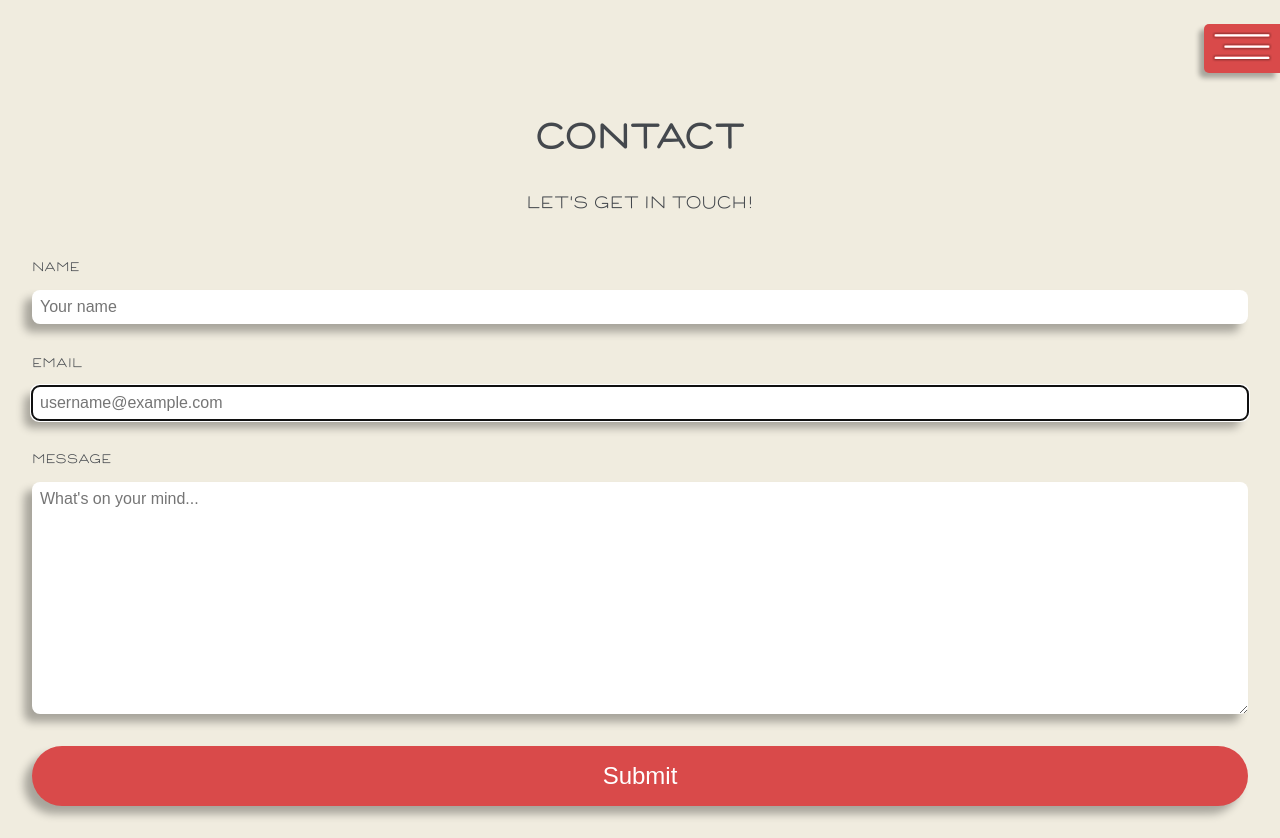
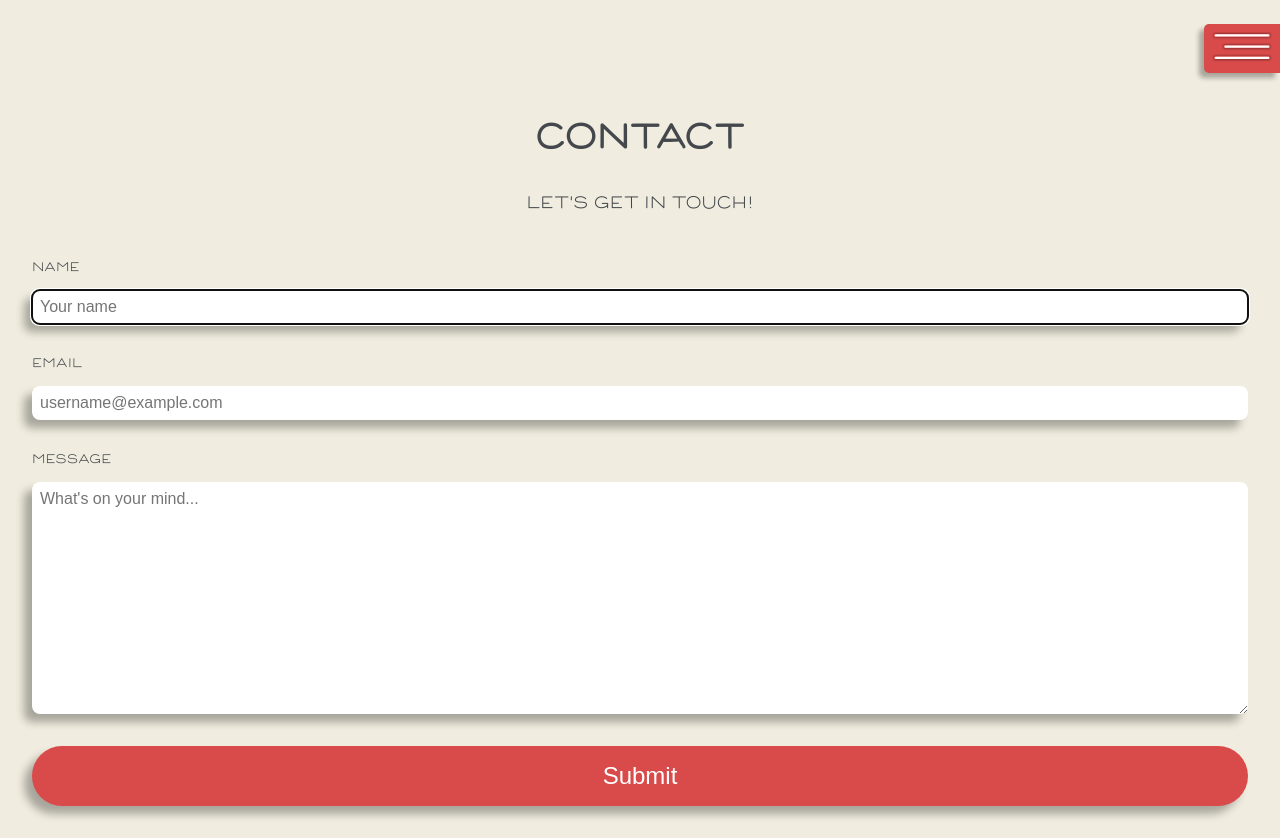
Before and after one commit to mikelee/portfolio-next, a Next.js app: page /contact in a window 1280 px wide. Built offline with nearby package versions, Linux system fonts and the light colour scheme.

Commit message:
Remove auto focus from email input to only have auto focus on name input

```diff
--- a/pages/contact.tsx
+++ b/pages/contact.tsx
@@ -15,7 +15,7 @@ const Contact = () => (
                 <label htmlFor='name'>Name</label>
                 <input type='text' name='name' placeholder='Your name' required autoFocus />
                 <label htmlFor='email'>Email</label>
-                <input type='email' name='email' placeholder='username@example.com' required autoFocus />
+                <input type='email' name='email' placeholder='username@example.com' required />
                 <label htmlFor='message'>Message</label>
                 <textarea name='message' rows={12} placeholder="What's on your mind..." required />
                 <button type='submit'>Submit</button>
```
